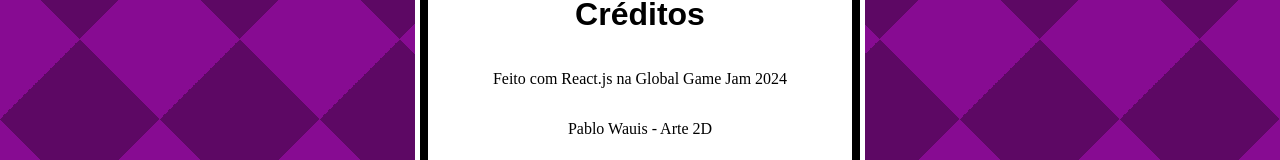
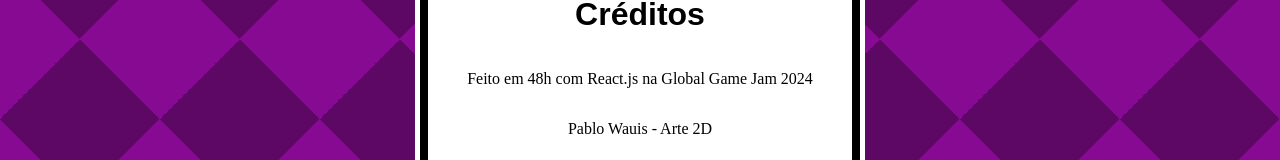
Before and after one commit to JosePaulo95/rumble-pie, a React (Vite) app: page /credits in a window 1280 px wide. Shown: the part 281-441 px from the top of the page. Built offline with nearby package versions, Linux system fonts and the light colour scheme; a web font is replaced by a local one.

Commit message:
nem lembro

```diff
--- a/src/components/Game/index.tsx
+++ b/src/components/Game/index.tsx
@@ -13,7 +13,7 @@ interface GameProps {
 }
 
 function Game({ objetivoId }: GameProps) {
-  const [currentLevel, setCurrentLevel] = useState<number[][]>([]);
+  const [currentLevel, setCurrentLevel] = useState<string[][]>([]);
   const [currentProgress, setCurrentProgress] = useState(-1);
   const [gameInProgress, setGameInProgress] = useState(true);
   const [currentScreen, setCurrentScreen] = useState('playing');
--- a/src/components/Leaderboard/index.tsx
+++ b/src/components/Leaderboard/index.tsx
@@ -47,7 +47,7 @@ const Leaderboard: FC<LeaderboardProps> = ({ numrows, data }) => {
           {filledData.slice(0, numrows).map((entry, index) => (
             <tr key={index}>
               <td style={{ textAlign: 'right' }}>{getMedalEmoji(index) + (index + 1)}</td>
-              <td style={{ textAlign: 'right' }}>{entry.name}</td>
+              <td style={{ textAlign: 'right' }}>{entry.name.toUpperCase()}</td>
               <td style={{ textAlign: 'right' }}>{formatTime(entry.time)}</td>
             </tr>
           ))}
--- a/src/containers/Credits.tsx
+++ b/src/containers/Credits.tsx
@@ -6,7 +6,7 @@ const Credits: React.FC = () => {
   return (
     <div className="container credits-container">
       <h1>Créditos</h1>
-      <p>Feito com React.js na Global Game Jam 2024</p>
+      <p>Feito em 48h com React.js na Global Game Jam 2024</p>
       <p>Pablo Wauis - Arte 2D</p>
       <p>José Paulo - Programador</p>
 
--- a/src/utils/generateLevel.ts
+++ b/src/utils/generateLevel.ts
@@ -8,7 +8,7 @@ const shuffleArray = (array) => {
 };
 
 // Importe a função Math.random
-export const generateLevel = (objetivoId: number) => {
+export const generateLevel = (objetivoId: number): string[][] => {
     // Array de tamanho 9 preenchido com os números 1, 2, 3 e 4
     const shuffledArray = Array.from({ length: 9 }, () => Math.floor(Math.random() * 4) + 1);
 
```
